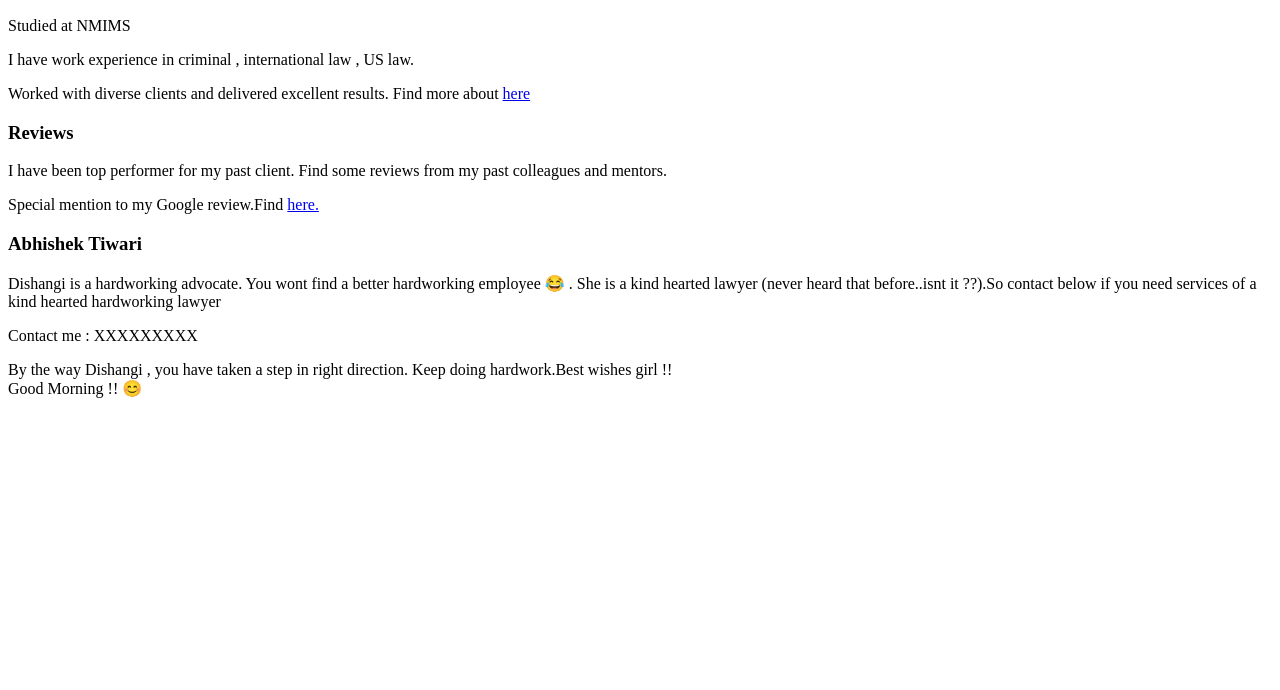
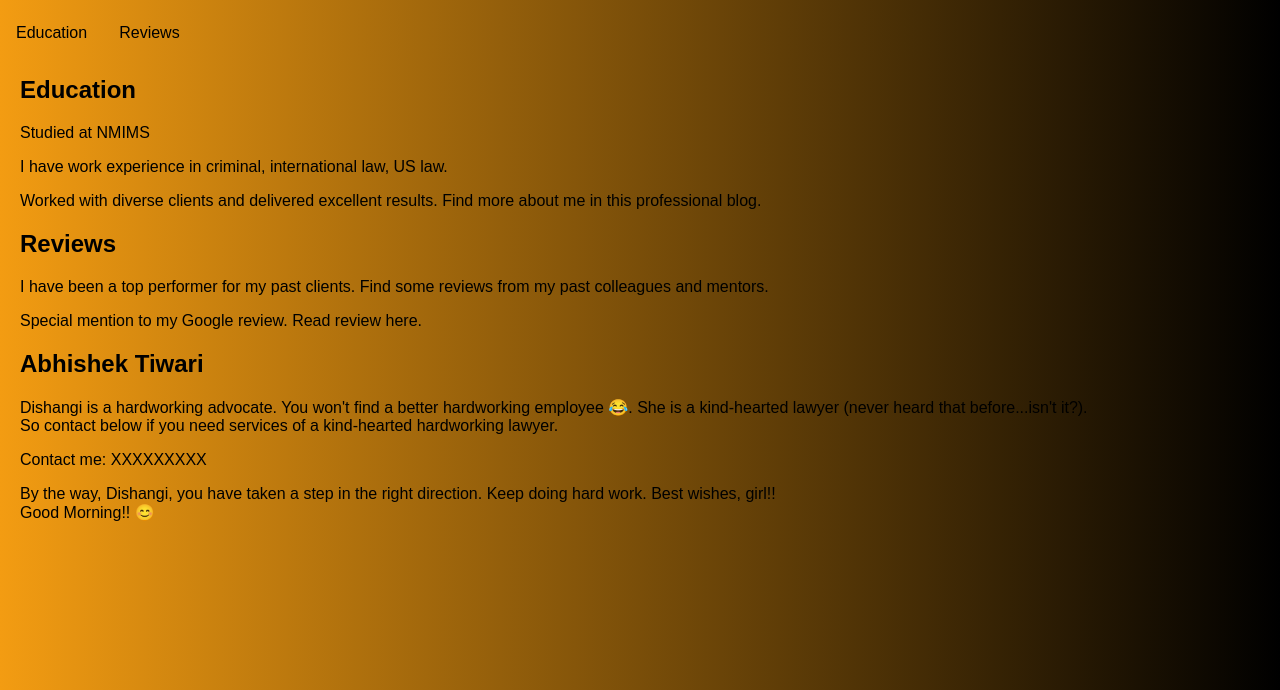
Before and after one commit to at-tyrone-fella/Client_website, a plain HTML site: page index.html in a window 1280 px wide. Shown: the part 110-800 px from the top of the page. Drawn offline with Linux system fonts and the light colour scheme.

Commit message:
new commit

```diff
--- a/index.css
+++ b/index.css
@@ -1,10 +1,46 @@
+body {
+    font-family: Arial, sans-serif;
+    margin: 0;
+    padding: 0;
+    box-sizing: border-box;
+    background: linear-gradient(to right, #f39c12, #000);
+    color: black;
+}
 
-body{
-    display: flex;
-    flex-direction: column;
-    align-items: center;
-    position: absolute;
-    background-color: black;
-    color: red;
+header {
+    text-align: center;
+    padding: 20px;
+}
 
+nav ul {
+    list-style: none;
+    padding: 0;
+    margin: 0;
+    background: linear-gradient(to right, #f39c12, #000);
+    overflow: hidden;
 }
+
+nav ul li {
+    float: left;
+}
+
+nav ul li a {
+    display: block;
+    color: black;
+    text-align: center;
+    padding: 14px 16px;
+    text-decoration: none;
+}
+
+section {
+    margin: 20px;
+}
+
+a {
+    color: black;
+    text-decoration: none;
+}
+
+a:hover {
+    text-decoration: underline;
+}
--- a/index.html
+++ b/index.html
@@ -3,45 +3,65 @@
   <head>
     <meta charset="UTF-8" />
     <meta name="viewport" content="width=device-width, initial-scale=1.0" />
-    <link rel="stylesheet" src="index.css" />
+    <link rel="stylesheet" href="index.css" />
     <title>Advocate Dishangi Shah</title>
   </head>
+
   <body>
+    <header>
       <h1>Advocate Dishangi Shah</h1>
+    </header>
+
+    <nav>
+      <ul>
+        <li><a href="#education">Education</a></li>
+        <li><a href="#reviews">Reviews</a></li>
+      </ul>
+    </nav>
+
+    <section id="education">
       <h2>Education</h2>
       <p>Studied at NMIMS</p>
-    <p>I have work experience in criminal , international law , US law.</p>
+      <p>I have work experience in criminal, international law, US law.</p>
       <p>
         Worked with diverse clients and delivered excellent results. Find more
-      about <a href="/About">here</a>
+        about me in this professional blog.<a href="/About"></a>
       </p>
+    </section>
 
-    <h3 href="/About">Reviews</h3>
+    <section id="reviews">
+      <h2>Reviews</h2>
       <p>
-      I have been top performer for my past client. Find some reviews from my
-      past colleagues and mentors.
+        I have been a top performer for my past clients. Find some reviews from
+        my past colleagues and mentors.
       </p>
       <p>
-      Special mention to my Google review.Find
+        Special mention to my Google review. Read review
         <a
           href="https://www.google.com/maps/contrib/102364144913550031666/reviews/@36.9256879,-85.3493134,5z/data=!3m1!4b1!4m3!8m2!3m1!1e1?entry=ttu"
           >here.</a
         >
       </p>
-    <h3>Abhishek Tiwari</h3>
+    </section>
+
+    <section id="abhishekTiwari">
+      <h2>Abhishek Tiwari</h2>
       <p>
-      Dishangi is a hardworking advocate. You wont find a better hardworking
-      employee 😂 . She is a kind hearted lawyer (never heard that before..isnt
-      it ??).So contact below if you need services of a kind hearted hardworking
-      lawyer
+        Dishangi is a hardworking advocate. You won't find a better hardworking
+        employee 😂. She is a kind-hearted lawyer (never heard that
+        before...isn't it?).
+        <br />
+        So contact below if you need services of a kind-hearted hardworking
+        lawyer.
       </p>
-    <p>Contact me : XXXXXXXXX</p>
+      <p>Contact me: XXXXXXXXX</p>
 
       <p>
-      By the way Dishangi , you have taken a step in right direction. Keep doing
-      hardwork.Best wishes girl !!
+        By the way, Dishangi, you have taken a step in the right direction. Keep
+        doing hard work. Best wishes, girl!!
         <br />
-      Good Morning !! 😊
+        Good Morning!! 😊
       </p>
+    </section>
   </body>
 </html>
```
Lines whose indentation alone changed are shown as unchanged.
